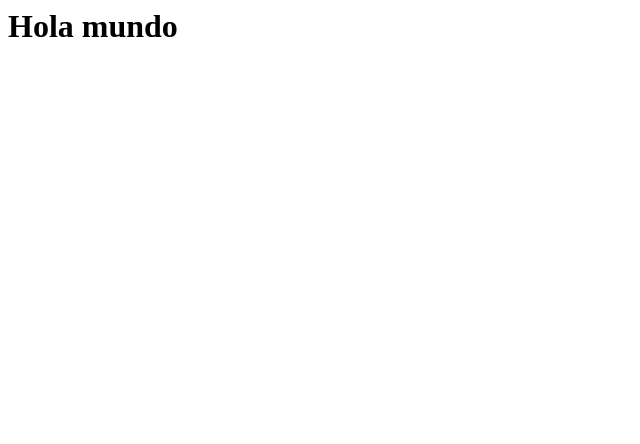
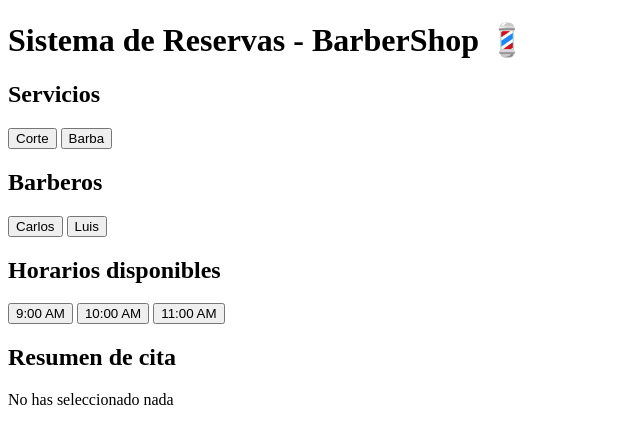
Before and after one commit to Antoine-12/sistema-reservas, a plain HTML site: page index.html in a window 1280 px wide. Shown: the whole page, without its empty margins (0-640 px from the left). Drawn offline with Linux system fonts and the light colour scheme.

Commit message:
Update index.html
update 1.0

```diff
--- a/index.html
+++ b/index.html
@@ -1 +1,31 @@
-<h1>Hola mundo</h1>
+
+<!DOCTYPE html>
+<html lang="es">
+<head>
+  <meta charset="UTF-8">
+  <title>Sistema de Reservas - Barbería</title>
+  <link rel="stylesheet" href="styles.css">
+</head>
+<body>
+
+  <h1>Sistema de Reservas - BarberShop 💈</h1>
+
+  <h2>Servicios</h2>
+  <button onclick="seleccionarServicio('Corte')">Corte</button>
+  <button onclick="seleccionarServicio('Barba')">Barba</button>
+
+  <h2>Barberos</h2>
+  <button onclick="seleccionarBarbero('Carlos')">Carlos</button>
+  <button onclick="seleccionarBarbero('Luis')">Luis</button>
+
+  <h2>Horarios disponibles</h2>
+  <button onclick="reservar('9:00 AM')">9:00 AM</button>
+  <button onclick="reservar('10:00 AM')">10:00 AM</button>
+  <button onclick="reservar('11:00 AM')">11:00 AM</button>
+
+  <h2>Resumen de cita</h2>
+  <p id="resumen">No has seleccionado nada</p>
+
+  <script src="script.js"></script>
+</body>
+</html>
```
